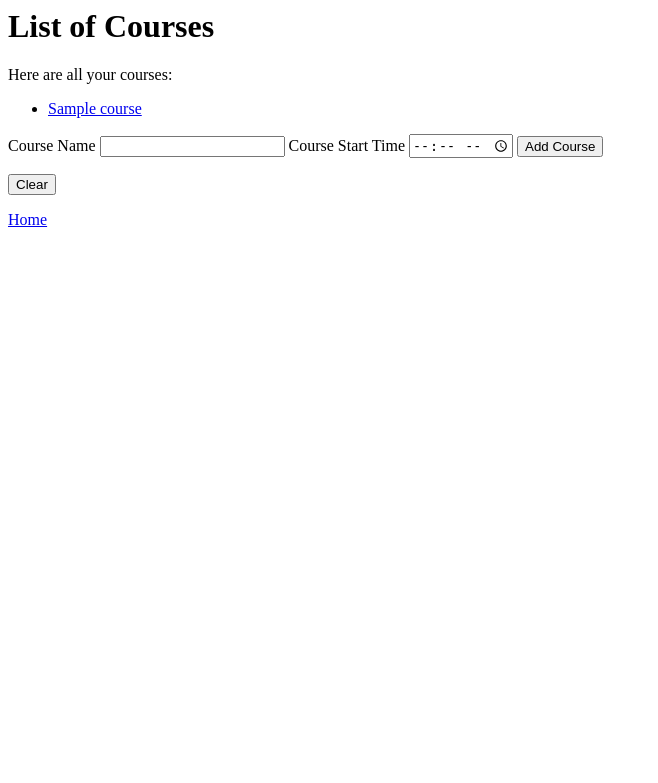
After one commit to stewarea/registrar-php, a PHP site: template views/courses.html.twig in a window 1280 px wide. The commit adds this page. Shown: the top 783 px of the page, without its empty margins (0-658 px from the left). Run offline with PHP 8.4, Linux system fonts and the light colour scheme; the template is opened without the code that fills it: most values are stand-ins (such as "Sample title", 1, 10 or a date in 2020); some libraries are stand-ins or nearby versions.

Commit message:
functionality to students and courses.html twig pages

```diff
--- a/src/Courses.php
+++ b/src/Courses.php
@@ -7,7 +7,7 @@
     private $department;
 
 
-    function __construct($name, $start, $department, $id = null)
+    function __construct($name, $start, $department = null, $id = null)
       {
         $this->id = $id;
         $this->name = $name;
@@ -100,7 +100,7 @@
 
         function getStudents()
         {
-            $returned_students = $GLOBALS['DB']->query("SELECT students.* FROM students JOIN courses_students ON (students.id = courses_students.student_id) JOIN courses ON (courses.id = courses_students.course_id);");
+            $returned_students = $GLOBALS['DB']->query("SELECT students.* FROM students JOIN courses_students ON (students.id = courses_students.student_id) JOIN courses ON (courses.id = courses_students.course_id) WHERE courses.id = {$this->getId()};");
 
             $students = array();
             foreach($returned_students as $student) {
--- a/src/Students.php
+++ b/src/Students.php
@@ -96,7 +96,7 @@
 
         function getCourses()
         {
-            $returned_courses = $GLOBALS['DB']->query("SELECT courses.* FROM students JOIN courses_students ON (students.id = courses_students.student_id) JOIN courses ON (courses.id = courses_students.course_id);");
+            $returned_courses = $GLOBALS['DB']->query("SELECT courses.* FROM students JOIN courses_students ON (students.id = courses_students.student_id) JOIN courses ON (courses.id = courses_students.course_id) WHERE students.id = {$this->getId()};");
 
             $courses = array();
             foreach($returned_courses as $course) {
--- /dev/null
+++ b/views/courses.html.twig
@@ -0,0 +1,31 @@
+<html>
+<head>
+    <title>Courses</title>
+</head>
+<body>
+    <h1>List of Courses</h1>
+
+    {% if courses is not empty %}
+        <p>Here are all your courses:</p>
+        <ul>
+            {% for course in courses %}
+                <li><a href="/courses/{{ course.getId }}">{{ course.getName }}</a></li>
+            {% endfor %}
+        </ul>
+    {% endif %}
+
+    <form action='/courses' method='post'>
+        <label for='name'>Course Name</label>
+        <input id='name' name='name' type='text'>
+        <label for='start'>Course Start Time</label>
+        <input id='start' name='start' type='time'>
+
+        <button type='submit'>Add Course</button>
+    </form>
+    <form action='/delete_courses' method='post'>
+        <button type='submit'>Clear</button>
+    </form>
+
+    <p><a href='/'>Home</a></p>
+</body>
+</html>
--- a/web/index.php
+++ b/web/index.php
@@ -0,0 +1,4 @@
+<?php
+    $website = require_once __DIR__.'/../app/app.php';
+    $website->run();
+ ?>
```
Also changed, not shown: app/app.php (+28 -1 lines), tests/CoursesTest.php (+1 -1 lines), views/index.html.twig (+13 -0 lines), views/students.html.twig (added, +31 -0 lines), 1 other file.
